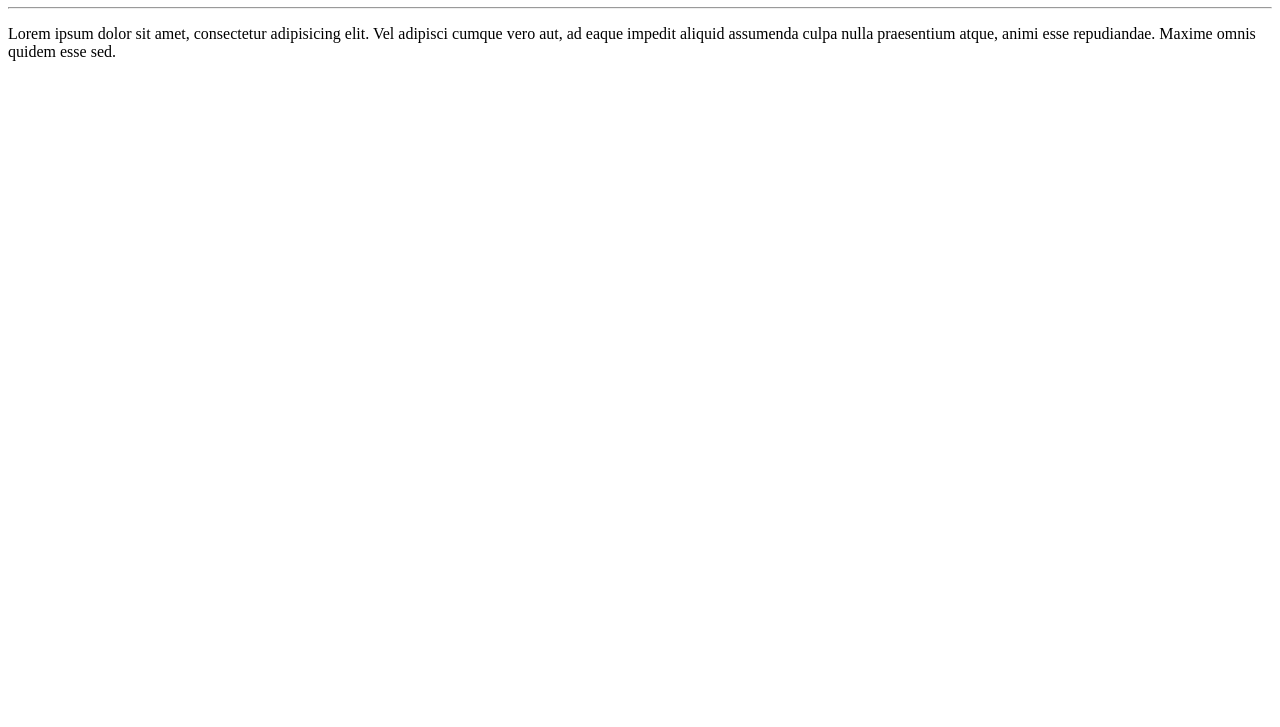
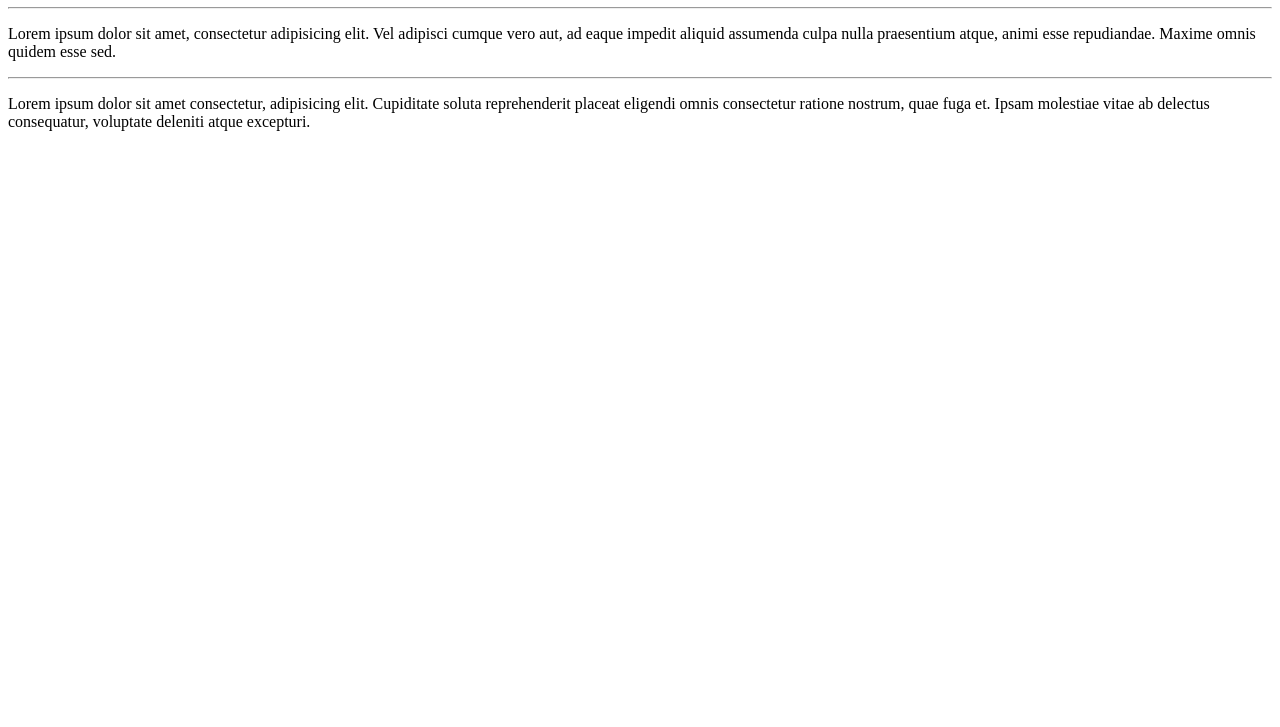
Before and after one commit to BrenoCamiloDev/GITandGITHUB, a plain HTML site: page site-exemplo/index.html in a window 1280 px wide. Shown: the part 73-800 px from the top of the page. Drawn offline with Linux system fonts and the light colour scheme.

Commit message:
adicionei um paragrafo

```diff
--- a/site-exemplo/index.html
+++ b/site-exemplo/index.html
@@ -10,6 +10,8 @@
     <h1>Olá, Mundo!</h1>
     <hr>
     <p>Lorem ipsum dolor sit amet, consectetur adipisicing elit. Vel adipisci cumque vero aut, ad eaque impedit aliquid assumenda culpa nulla praesentium atque, animi esse repudiandae. Maxime omnis quidem esse sed.</p>
+<hr>
+    <p>Lorem ipsum dolor sit amet consectetur, adipisicing elit. Cupiditate soluta reprehenderit placeat eligendi omnis consectetur ratione nostrum, quae fuga et. Ipsam molestiae vitae ab delectus consequatur, voluptate deleniti atque excepturi.</p>
 
 </body>
 </html>
```
